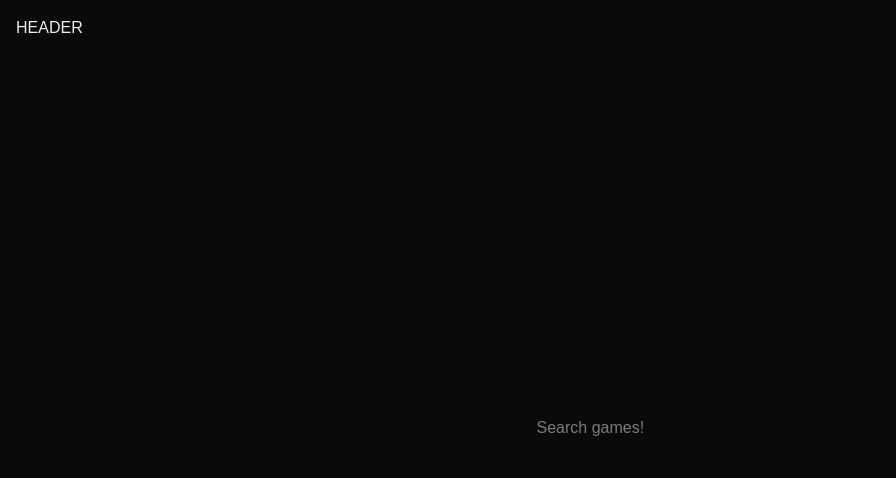
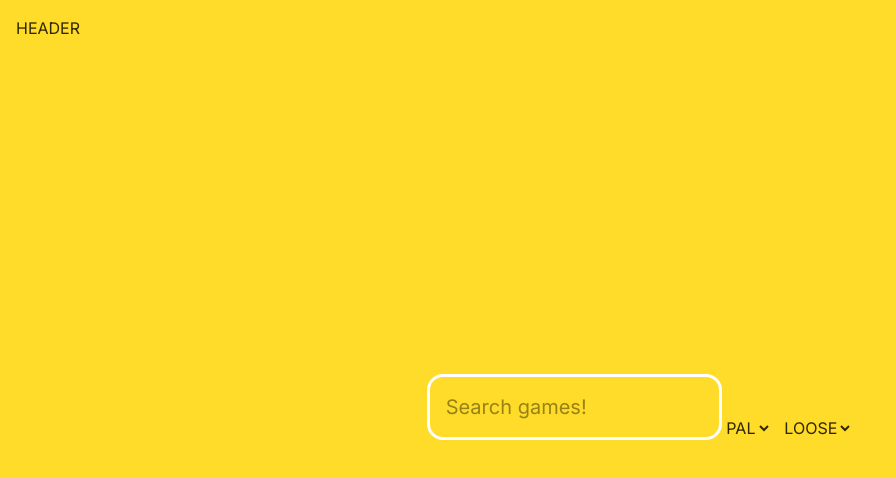
Before and after one commit to difradev/retro-coins, a Next.js app: page / in a window 1280 px wide. Shown: the top 478 px of the page, without its empty margins (0-896 px from the left). Built offline with nearby package versions, Linux system fonts and the light colour scheme.

Commit message:
add: working on searchbar!

```diff
--- a/app/components/searchbar.tsx
+++ b/app/components/searchbar.tsx
@@ -1,9 +1,47 @@
-'use-client'
+'use client'
+
+import { useState } from 'react'
+import { ArrowTurnDownLeftIcon } from '@heroicons/react/24/solid'
 
 export default function Searchbar() {
+  const [isTyping, setIsTyping] = useState(false)
+
+  function handleSearchInput(query: string) {
+    setIsTyping(query.length >= 5)
+  }
+
   return (
-    <div>
-      <input type="text" placeholder="Search games!" />
+    <div className="flex items-center transition-all w-1/3">
+      <div className="flex flex-col gap-2 relative w-full">
+        <input
+          type="text"
+          placeholder="Search games!"
+          onChange={(e) => handleSearchInput(e.target.value)}
+          className="p-4 rounded-2xl border-3 border-white w-full outline-0 text-xl text-foreground"
+        />
+
+        <div
+          className={`ml-2 text-xs transition-all duration-200 ease-in ${
+            isTyping ? 'opacity-100 translate-y-1' : 'opacity-0 -translate-y-2'
+          }`}
+        >
+          <p className="flex gap-2 items-center ">
+            Push
+            <span className="border border-foreground p-1 rounded-lg">
+              <ArrowTurnDownLeftIcon className="size-6" />
+            </span>
+            to search!
+          </p>
+        </div>
+      </div>
+      <div className="flex items-center gap-2">
+        <select>
+          <option value="1">PAL</option>
+        </select>
+        <select>
+          <option value="1">LOOSE</option>
+        </select>
+      </div>
     </div>
   )
 }
--- a/app/globals.css
+++ b/app/globals.css
@@ -1,8 +1,8 @@
 @import 'tailwindcss';
 
 :root {
-  --background: #ffffff;
-  --foreground: #171717;
+  --background: #ffdc2a;
+  --foreground: #2f2700;
 }
 
 @theme inline {
@@ -12,8 +12,8 @@
 
 @media (prefers-color-scheme: light) {
   :root {
-    --background: #0a0a0a;
-    --foreground: #ededed;
+    --background: #ffdc2a;
+    --foreground: #2f2700;
   }
 }
 
--- a/app/layout.tsx
+++ b/app/layout.tsx
@@ -1,10 +1,16 @@
+import './globals.css'
 import type { Metadata } from 'next'
-import './globals.css'
+import { Inter } from 'next/font/google'
 
 export const metadata: Metadata = {
   title: 'Retro Coins',
   description: 'TBD',
 }
+
+const inter = Inter({
+  subsets: ['latin'],
+  display: 'swap',
+})
 
 export default function RootLayout({
   children,
@@ -13,7 +19,7 @@ export default function RootLayout({
 }>) {
   return (
     <html lang="en">
-      <body className={`antialiased`}>
+      <body className={`antialiased ${inter.className}`}>
         <div className="h-[calc(100vh-56px)]">{children}</div>
       </body>
     </html>
--- a/app/page.tsx
+++ b/app/page.tsx
@@ -5,7 +5,7 @@ export default async function Home() {
   return (
     <main className="w-full h-full">
       <Header />
-      <div className="flex justify-center items-center h-full">
+      <div className="flex justify-center items-center h-full w-full">
         <Searchbar />
       </div>
     </main>
--- a/package.json
+++ b/package.json
@@ -11,6 +11,7 @@
     "start": "next start"
   },
   "dependencies": {
+    "@heroicons/react": "^2.2.0",
     "@neondatabase/serverless": "^1.0.2",
     "dotenv": "^17.2.3",
     "drizzle-orm": "^0.45.1",
```
Also changed, not shown: app/(pages)/games/[[...id]]/page.tsx (renamed from app/pages/games/[[...id]]/page.tsx).
